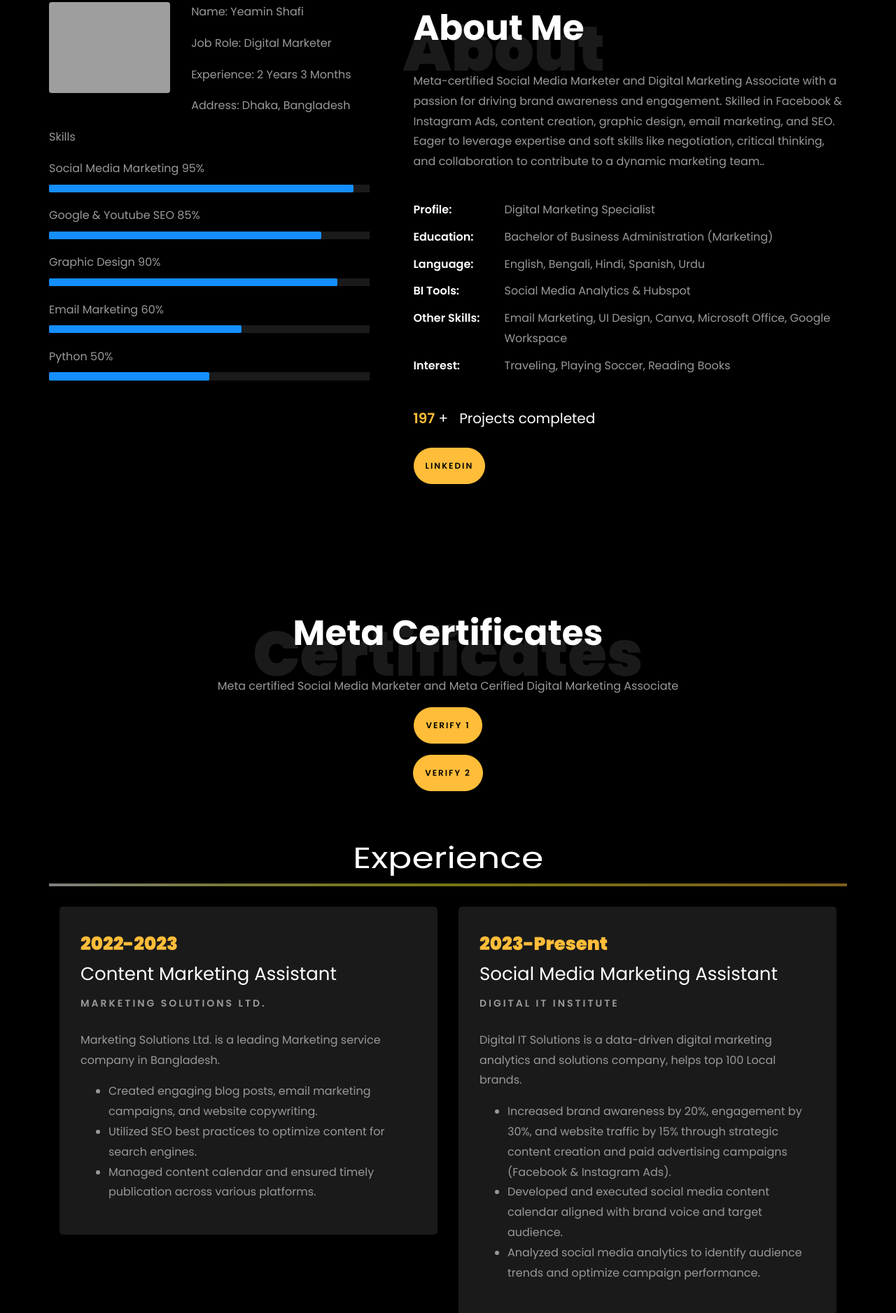
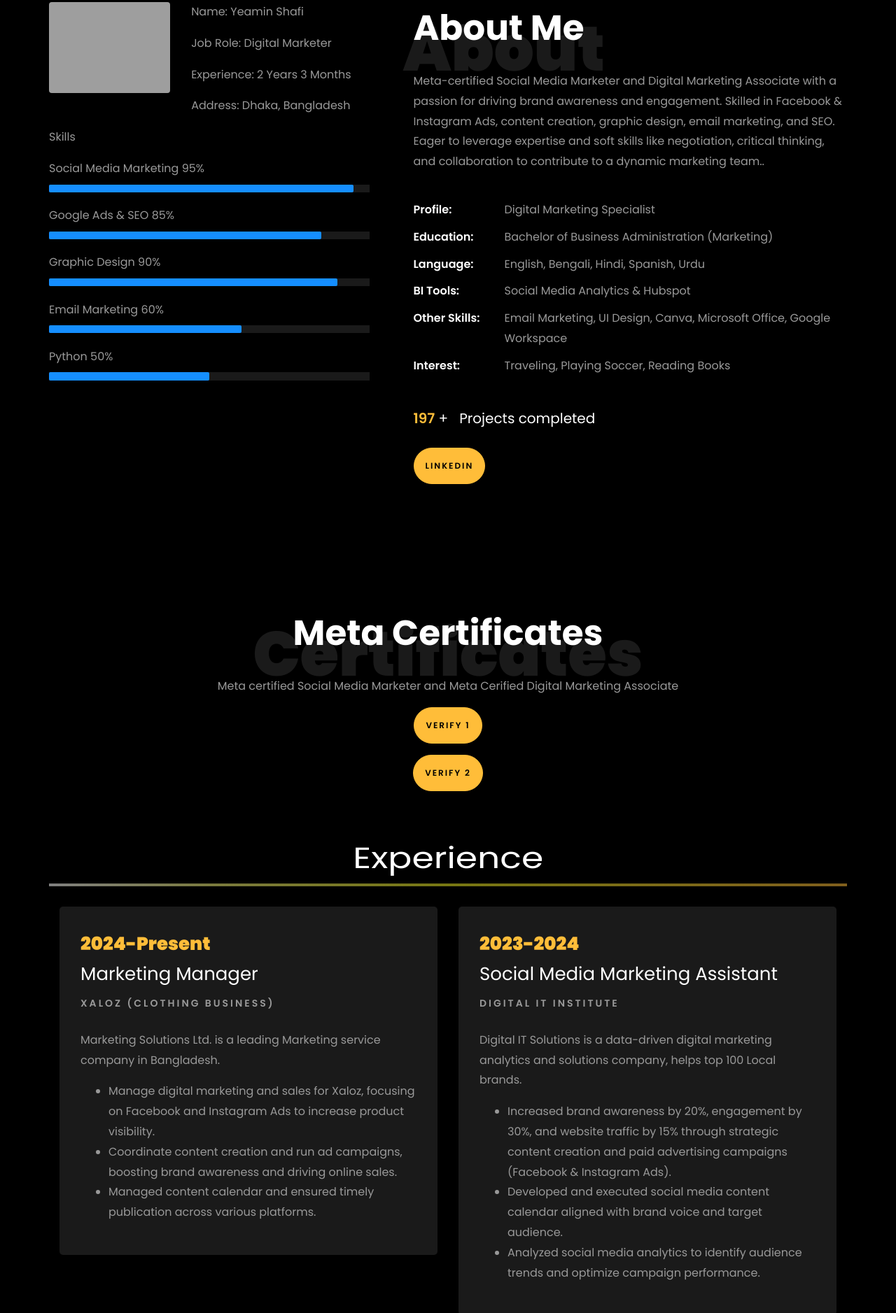
Before and after one commit to yeaminshafi/yeaminshafi.github.io, a plain HTML site: page index.html in a window 1280 px wide. Shown: the part 859-2736 px from the top of the page at 70% size. Drawn offline with Linux system fonts and the light colour scheme; grey boxes are pictures that could not be loaded; files whose address does not match are found by name.

Commit message:
Update index.html

```diff
--- a/index.html
+++ b/index.html
@@ -160,7 +160,7 @@
 						// Create an array of typing text
 						const typingTexts = [
 						'Social Media Marketing Professional  ',
-						'Google &  YouTube SEO  Expert  ',
+						'Google Ads & SEO  Expert  ',
 						'Graphic Designer   ',
 						];
 
@@ -235,7 +235,7 @@
 											aria-valuemax="100"></div>
 									</div>
 
-									<span>Google & Youtube SEO</span> <span class="pull-right">85%</span>
+									<span>Google Ads & SEO</span> <span class="pull-right">85%</span>
 									<div class="progress">
 										<div class="progress-bar" role="progressbar" style="width: 85%" aria-valuenow="85" aria-valuemin="0"
 											aria-valuemax="100"></div>
@@ -328,13 +328,15 @@
 		<div class="row">
 				<div class="col-md-6">
 					<div class="resume-wrap ftco-animate">
-						<span class="date">2022-2023</span>
-						<h2>Content Marketing Assistant</h2>
-						<span class="position">Marketing Solutions Ltd.</span>
+						<span class="date">2024-Present</span>
+						<h2>Marketing Manager</h2>
+						<span class="position">Xaloz (Clothing Business)</span>
 						<p class="mt-4">Marketing Solutions Ltd. is a leading Marketing service company in Bangladesh.
 							<ul>
-								<li>Created engaging blog posts, email marketing campaigns, and website copywriting.</li>
-								<li>Utilized SEO best practices to optimize content for search engines.</li>
+								<li>Manage digital marketing and sales for Xaloz, focusing on Facebook
+                                                                    and Instagram Ads to increase product visibility.</li>
+								<li>Coordinate content creation and run ad campaigns, boosting brand
+                                                                    awareness and driving online sales.</li>
 								<li>Managed content calendar and ensured timely publication across various platforms.</li>
 							</ul>
 						</p>
@@ -344,7 +346,7 @@
 
 				<div class="col-md-6">
 					<div class="resume-wrap ftco-animate">
-						<span class="date">2023-Present</span>
+						<span class="date">2023-2024</span>
 						<h2>Social Media Marketing Assistant</h2>
 						<span class="position">Digital IT Institute</span>
 						<p class="mt-4">Digital IT Solutions is a data-driven digital marketing analytics and solutions company, helps top 100 Local brands.
@@ -390,7 +392,7 @@
 
     		<div class="row justify-content-center mt-5">
     			<div class="col-md-6 text-center ftco-animate">
-    				<p><a href="https://drive.google.com/file/d/15avKKtwP9q7OuNW4-n3ZwU39OG9uGmaB/view?usp=sharing" class="btn btn-primary py-4 px-5">Download CV</a></p>
+    				<p><a href="https://drive.google.com/file/d/1l6vz39DiPFKvHN8KINSOSCLwNow88ia4/view?usp=sharing">Download CV</a></p>
     			</div>
     		</div>
     	</div>
@@ -552,7 +554,7 @@
           			<span class="icon-phone2"></span>
           		</div>
           		<h3 class="mb-4">Contact Number</h3>
-	            <p><a href="tel://0101010101">+8801772-178765</a></p>
+	            <p><a href="https://wa.me/+8801772178765">+8801772-178765</a></p>
 	          </div>
           </div>
           <div class="col-md-6 col-lg-3 d-flex ftco-animate">
@@ -561,7 +563,7 @@
           			<span class="icon-paper-plane"></span>
           		</div>
           		<h3 class="mb-4">Email Address</h3>
-	            <p><a href="smyeaminshafi@gmail.com">smyeaminshafi@gmail.com</a></p>
+	            <p><a href="mailto:smyeaminshafi@gmail.com">smyeaminshafi@gmail.com</a></p>
 	          </div>
           </div>
           <div class="col-md-6 col-lg-3 d-flex ftco-animate">
@@ -570,7 +572,7 @@
           			<span class="icon-globe"></span>
           		</div>
           		<h3 class="mb-4">Download Resume</h3>
-	            <p><a href="https://drive.google.com/file/d/1jHcKfVORMsik-uipEuxnBGKoa5aLRO3c/view?usp=sharing">resumelink</a></p>
+	            <p><a href="https://drive.google.com/file/d/1rKa0cE2BW9JME514rEDr5zJI2t7-1R2N/view?usp=sharing">resumelink</a></p>
 	          </div>
           </div>
 
```
